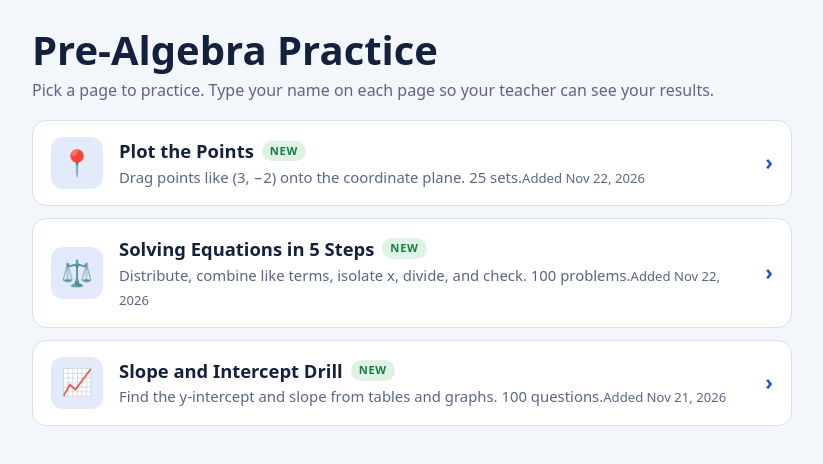
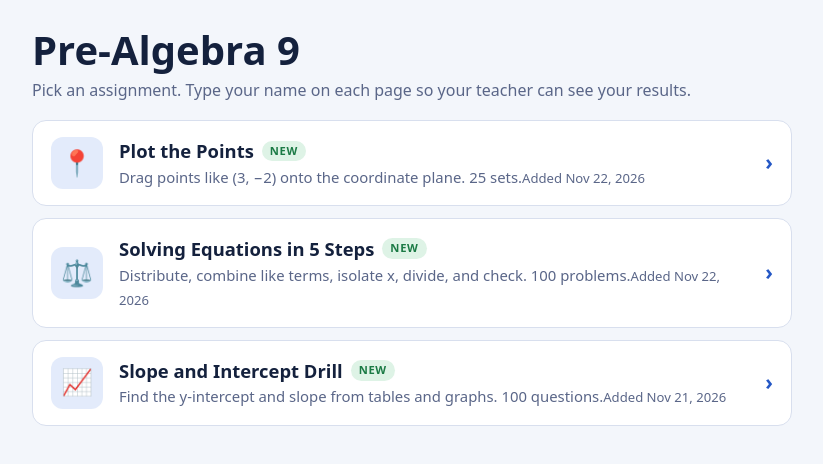
Before and after one commit to sshaw-glitch/pre-algebra9, a plain HTML site: page index.html in a window 1280 px wide. Shown: the whole page, without its empty margins (228-1051 px from the left). Drawn offline with Linux system fonts and the light colour scheme.

Commit message:
Update index.html

```diff
--- a/index.html
+++ b/index.html
@@ -3,7 +3,7 @@
 <head>
 <meta charset="utf-8">
 <meta name="viewport" content="width=device-width, initial-scale=1, viewport-fit=cover">
-<title>Pre-Algebra Practice</title>
+<title>Pre-Algebra 9</title>
 <style>
 :root{--bg:#f3f6fb;--surface:#fff;--ink:#14213d;--muted:#5a6688;--line:#d8dfee;--accent:#2457c5;--accent-soft:#e3ebfb;--accent-ink:#fff;--good:#1b7a45;--good-soft:#def3e6;--font:system-ui,-apple-system,"Segoe UI",Roboto,sans-serif}
 @media (prefers-color-scheme:dark){:root{--bg:#0e1526;--surface:#161e33;--ink:#e8edf9;--muted:#9aa7c7;--line:#2a3556;--accent:#7ea6ff;--accent-soft:#1f2e55;--accent-ink:#0e1526;--good:#5fd38d;--good-soft:#15352a;color-scheme:dark}}
@@ -30,8 +30,8 @@ h1{margin:0;font-size:clamp(1.7rem,3vw + 1rem,2.5rem);line-height:1.1}
 <body>
 <div class="shell">
   <header>
-    <h1>Pre-Algebra Practice</h1>
-    <p class="sub">Pick a page to practice. Type your name on each page so your teacher can see your results.</p>
+    <h1>Pre-Algebra 9</h1>
+    <p class="sub">Pick an assignment. Type your name on each page so your teacher can see your results.</p>
   </header>
   <ul class="list" id="list"></ul>
 </div>
```
